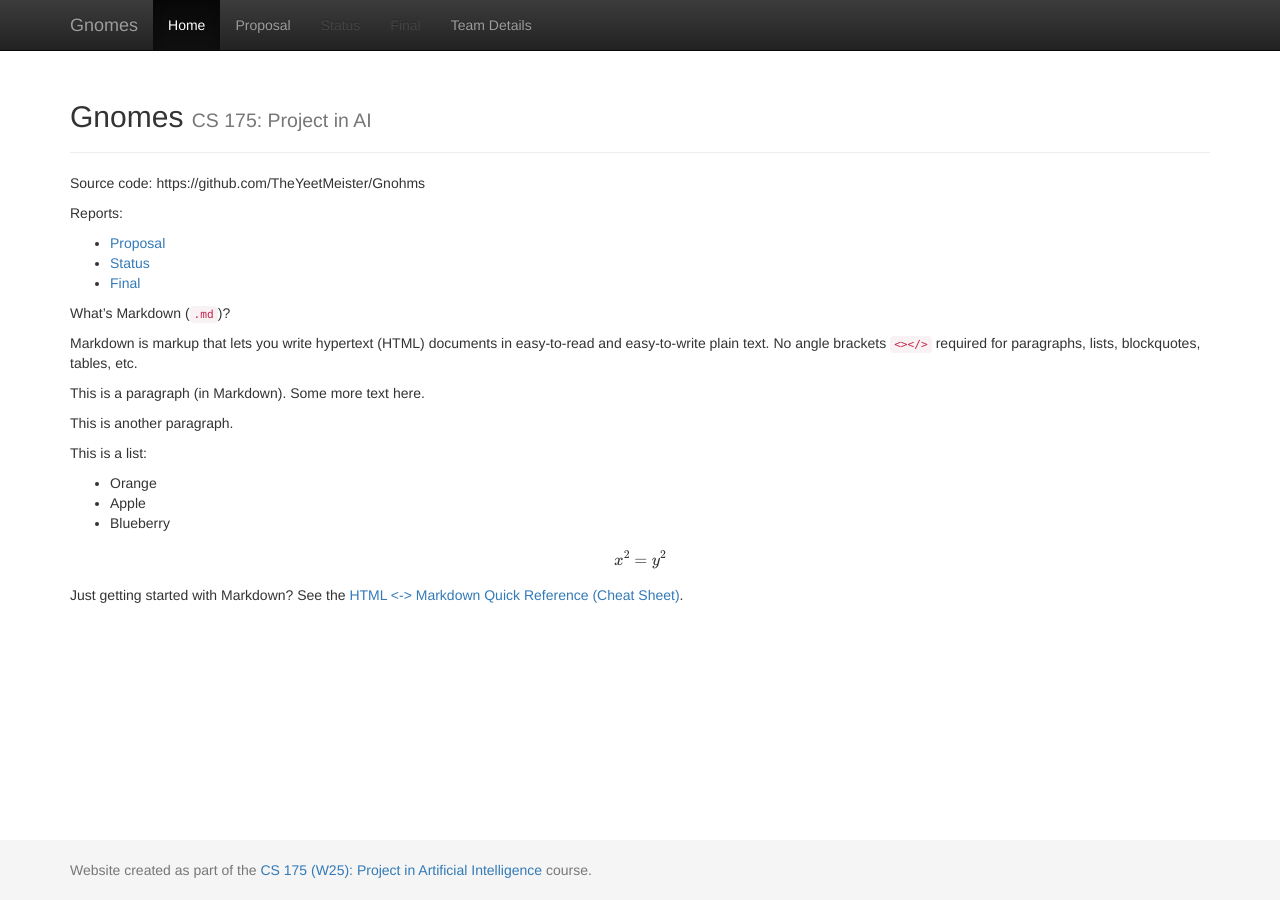
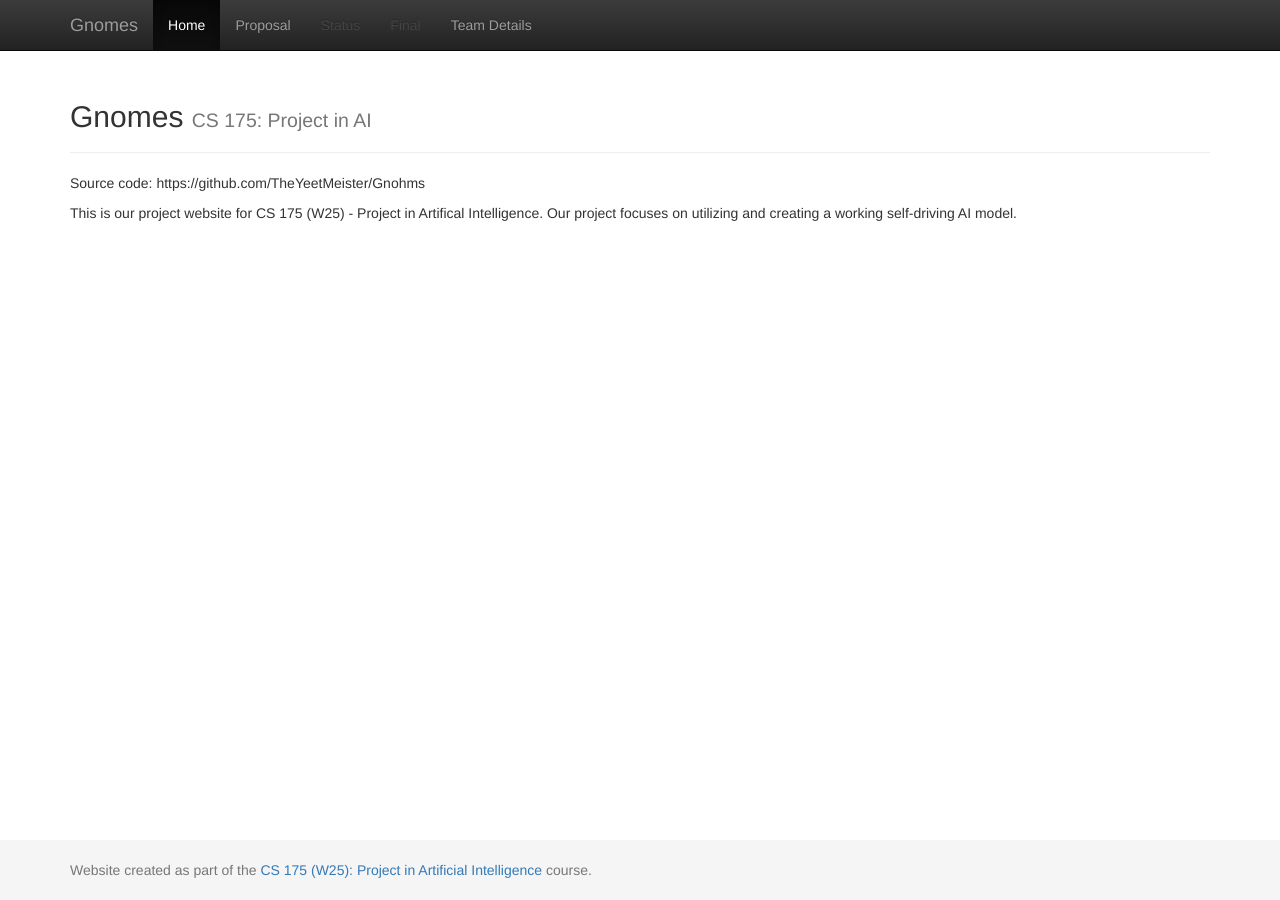
Before and after one commit to TheYeetMeister/Gnohms, a Jekyll site: the page built from docs/index.md, in a window 1280 px wide. Built offline with Jekyll 4.4.1, drawn with Linux system fonts in a browser that asks for light colours; formulas are drawn with MathJax 3.

Commit message:
add short description

```diff
--- a/docs/index.md
+++ b/docs/index.md
@@ -5,36 +5,4 @@ title:  Home
 
 Source code: https://github.com/TheYeetMeister/Gnohms
 
-Reports:
-
-- [Proposal](proposal.html)
-- [Status](status.html)
-- [Final](final.html)
-
-What's Markdown (`.md`)?
-
-Markdown is markup that lets you write hypertext (HTML) documents
-in easy-to-read and easy-to-write plain text.
-No angle brackets `<></>` required for
-paragraphs, lists, blockquotes, tables, etc.
-
-
-This is a paragraph (in Markdown). Some more
-text here.
-
-This is another paragraph.
-
-This is a list:
-
-- Orange
-- Apple
-- Blueberry
-
-$$x^2 = y^2$$
-
-
-Just getting started with Markdown?
-See the [HTML <-> Markdown Quick Reference (Cheat Sheet)][quickref].
-
-
-[quickref]: https://github.com/mundimark/quickrefs/blob/master/HTML.md
+This is our project website for CS 175 (W25) - Project in Artifical Intelligence. Our project focuses on utilizing and creating a working self-driving AI model.
```
